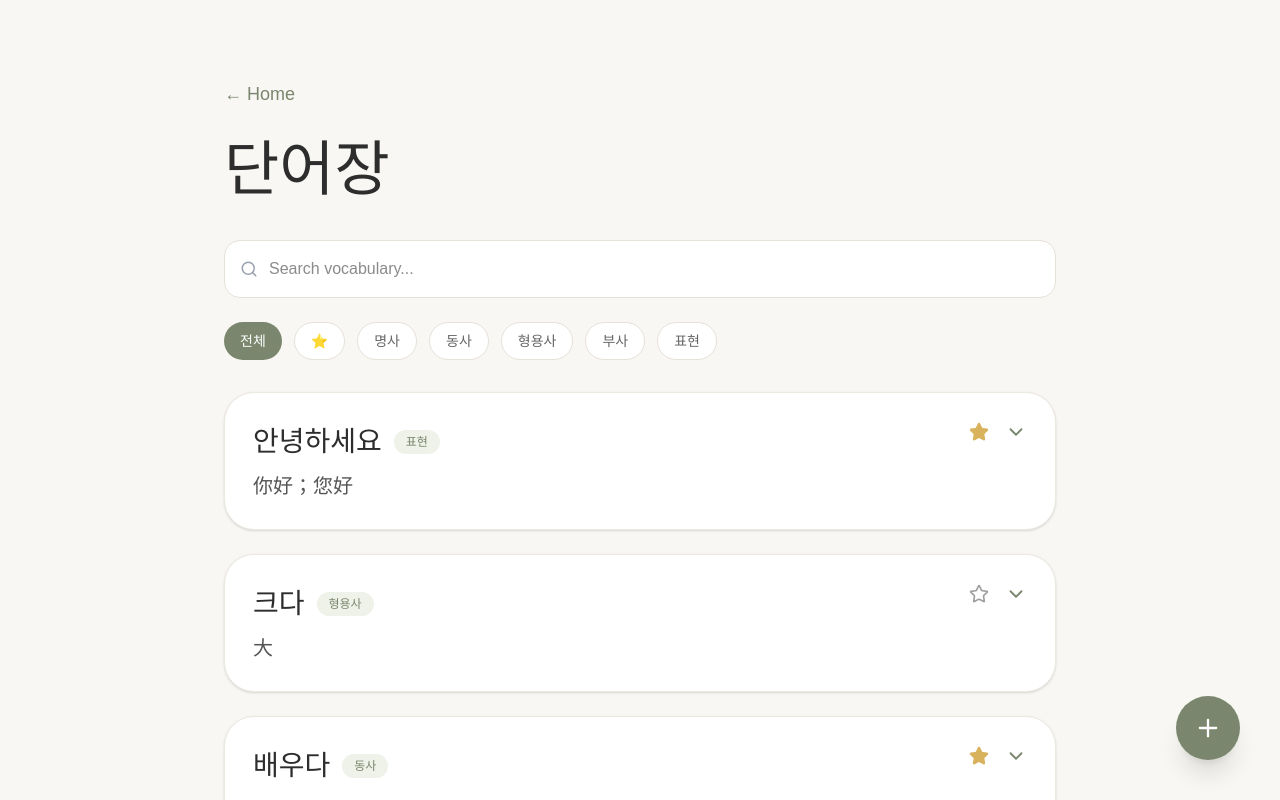
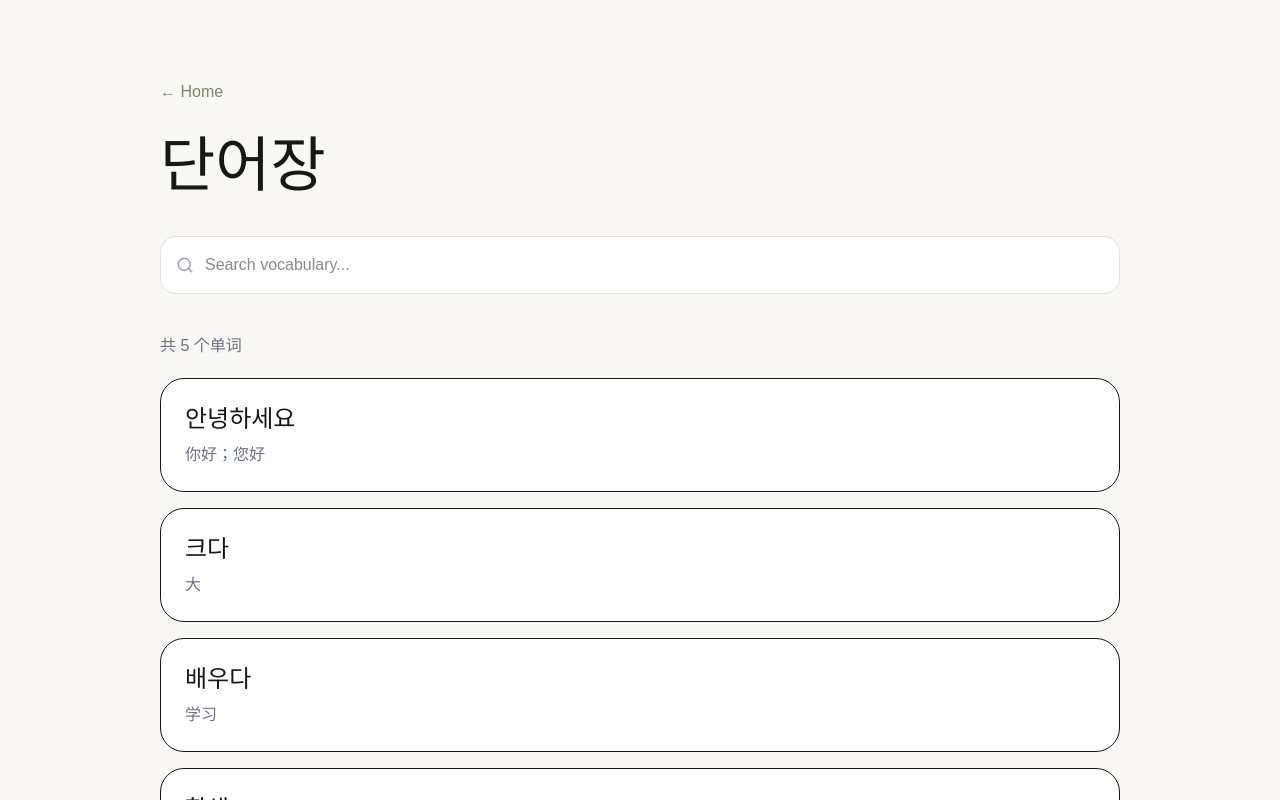
Before and after one commit to hanmadi/hanmadi, a Next.js app: page /vocabulary in a window 1280 px wide. Shown: the top 800 px of the page. Built offline with nearby package versions, Linux system fonts and the light colour scheme.

Commit message:
Rebuild vocabulary page

```diff
--- /dev/null
+++ b/src/app/vocabulary/SearchBar.tsx
@@ -0,0 +1,42 @@
+"use client";
+
+import { Search } from "lucide-react";
+
+interface SearchBarProps {
+  value: string;
+  onChange: (value: string) => void;
+}
+
+export default function SearchBar({
+  value,
+  onChange,
+}: SearchBarProps) {
+  return (
+    <div className="relative mt-10">
+      <Search
+        size={18}
+        className="absolute left-4 top-1/2 -translate-y-1/2 text-gray-400"
+      />
+
+      <input
+        type="text"
+        placeholder="Search vocabulary..."
+        value={value}
+        onChange={(e) => onChange(e.target.value)}
+        className="
+          w-full
+          pl-11
+          pr-4
+          py-4
+          rounded-2xl
+          border
+          border-[#E6E2DA]
+          bg-white
+          outline-none
+          focus:border-[#7A866D]
+          transition
+        "
+      />
+    </div>
+  );
+}
--- a/src/app/vocabulary/page.tsx
+++ b/src/app/vocabulary/page.tsx
@@ -1,186 +1,71 @@
 "use client";
 
-import WordModal from "@/app/components/WordModal";
-import FloatingButton from "@/app/components/FloatingButton";
-import { useWords } from "@/hooks/useWords";
 import { useState } from "react";
 import Link from "next/link";
-import { Search, ChevronDown, ChevronUp, Star } from "lucide-react";
+import { useWords } from "@/hooks/useWords";
+import SearchBar from "./SearchBar";
 
 export default function VocabularyPage() {
+  const { words } = useWords();
+
   const [search, setSearch] = useState("");
-  const [filter, setFilter] = useState("전체");
-  const {
-    words,
-    addWord,
-    updateWord,
-    deleteWord,
-    toggleFavorite,
-  } = useWords();
 
-  const [openModal, setOpenModal] = useState(false);
-
-  const [editingWord, setEditingWord] = useState(null);
-
-  const filters = ["전체", "⭐", "명사", "동사", "형용사", "부사", "표현"];
-
-  const handleAddWord = (word: any) => {
-    addWord({
-      ...word,
-      id: Date.now(),
-    });
-  };
-
-  const filteredWords = words.filter((word) => {
-    const handleAddWord = (word: any) => {
-      addWord({
-        ...word,
-        id: Date.now(),
-      });
-    };
-
-    const matchesSearch =
-      word.word.includes(search) || word.meaning.includes(search);
-
-    const matchesFilter =
-      filter === "전체"
-        ? true
-        : filter === "⭐"
-          ? word.favorite
-          : word.type === filter;
-
-    return matchesSearch && matchesFilter;
-  });
+  const filteredWords = words.filter(
+    (word) =>
+      word.word.includes(search) ||
+      word.meaning.includes(search)
+  );
 
   return (
     <main className="min-h-screen bg-[#F8F7F3]">
-      <div className="max-w-4xl mx-auto px-8 py-20">
-        <Link href="/" className="text-lg font-medium text-[#7A866D] hover:opacity-70">
+      <div className="max-w-5xl mx-auto px-8 py-20">
+
+        <Link
+          href="/"
+          className="text-[#7A866D] hover:opacity-70"
+        >
           ← Home
         </Link>
 
-        <h1 className="text-6xl font-light mt-8 text-[#2D2D2D]">단어장</h1>
+        <h1 className="text-6xl font-light mt-8">
+          단어장
+        </h1>
 
-        <div className="relative mt-10">
-          <Search
-            size={18}
-            className="absolute left-4 top-1/2 -translate-y-1/2 text-gray-400"
-          />
+        <SearchBar
+          value={search}
+          onChange={setSearch}
+        />
 
-          <input
-            type="text"
-            placeholder="Search vocabulary..."
-            value={search}
-            onChange={(e) => setSearch(e.target.value)}
-            className="w-full pl-11 pr-4 py-4 rounded-2xl border border-[#E6E2DA] bg-white outline-none"
-          />
+        <div className="mt-10">
+
+          <p className="text-gray-500 mb-5">
+            共 {filteredWords.length} 个单词
+          </p>
+
+          {filteredWords.map((word) => (
+            <div
+              key={word.id}
+              className="
+                bg-white
+                rounded-3xl
+                p-6
+                mb-4
+                border
+              "
+            >
+              <div className="text-2xl">
+                {word.word}
+              </div>
+
+              <div className="text-gray-500 mt-2">
+                {word.meaning}
+              </div>
+            </div>
+          ))}
+
         </div>
 
-        <div className="flex gap-3 mt-6 flex-wrap">
-          {filters.map((item) => (
-            <button
-              key={item}
-              onClick={() => setFilter(item)}
-              className={`px-4 py-2 rounded-full text-sm transition ${filter === item
-                ? "bg-[#7A866D] text-white"
-                : "bg-white border border-[#E6E2DA] text-[#666]"
-                }`}
-            >
-              {item}
-            </button>
-          ))}
-        </div>
-
-        <div className="mt-8 space-y-6">
-          {filteredWords.map((word) => (
-            <VocabularyCard
-              key={word.id}
-              word={word}
-              toggleFavorite={toggleFavorite}
-            />
-          ))}
-        </div>
       </div>
-      <WordModal
-        open={openModal}
-        initialValue={editingWord}
-        onClose={() => {
-          setOpenModal(false);
-          setEditingWord(null);
-        }}
-        onSave={handleAddWord}
-      />
-
-      <FloatingButton
-        onClick={() => setOpenModal(true)}
-      />
     </main>
   );
 }
-
-function VocabularyCard({ word, toggleFavorite }: any) {
-  const [open, setOpen] = useState(false);
-
-  return (
-    <div className="bg-white rounded-[30px] border border-[#ECE9E2] shadow-sm overflow-hidden">
-      <div className="p-7 flex justify-between items-start">
-        <button onClick={() => setOpen(!open)} className="flex-1 text-left">
-          <div className="flex items-center gap-3">
-            <h2 className="text-[28px] font-light text-[#2D2D2D]">
-              {word.word}
-            </h2>
-
-            <span className="px-3 py-1 rounded-full text-xs bg-[#EEF2E8] text-[#7A866D]">
-              {word.type}
-            </span>
-          </div>
-
-          <p className="mt-2 text-[20px] text-[#555]">{word.meaning}</p>
-        </button>
-
-        <div className="flex items-center gap-4">
-          <button onClick={() => toggleFavorite(word.id)}>
-            <Star
-              size={20}
-              fill={word.favorite ? "#D8B25C" : "transparent"}
-              color={word.favorite ? "#D8B25C" : "#A0A0A0"}
-            />
-          </button>
-
-          <button onClick={() => setOpen(!open)}>
-            {open ? (
-              <ChevronUp size={22} className="text-[#7A866D]" />
-            ) : (
-              <ChevronDown size={22} className="text-[#7A866D]" />
-            )}
-          </button>
-        </div>
-      </div>
-
-      {open && (
-        <div className="px-7 pb-8">
-          <Section titleKr="예문" titleCn="例句" content={word.example} />
-          <Section titleKr="유의어" titleCn="同义词" content={word.synonym} />
-          <Section titleKr="반의어" titleCn="反义词" content={word.antonym} />
-          <Section titleKr="메모" titleCn="笔记" content={word.note} />
-        </div>
-      )}
-    </div>
-  );
-}
-
-function Section({ titleKr, titleCn, content }: any) {
-  return (
-    <div className="mt-6 pt-6 border-t border-[#F1EFE9]">
-      <div className="mb-4">
-        <div className="text-[18px] font-semibold text-[#2D2D2D]">
-          {titleKr}
-        </div>
-
-        <div className="text-[13px] text-[#8A9382] mt-1">{titleCn}</div>
-      </div>
-
-      <div className="text-[17px] text-[#4B4B4B] leading-8">{content}</div>
-    </div>
-  );
-}
```
